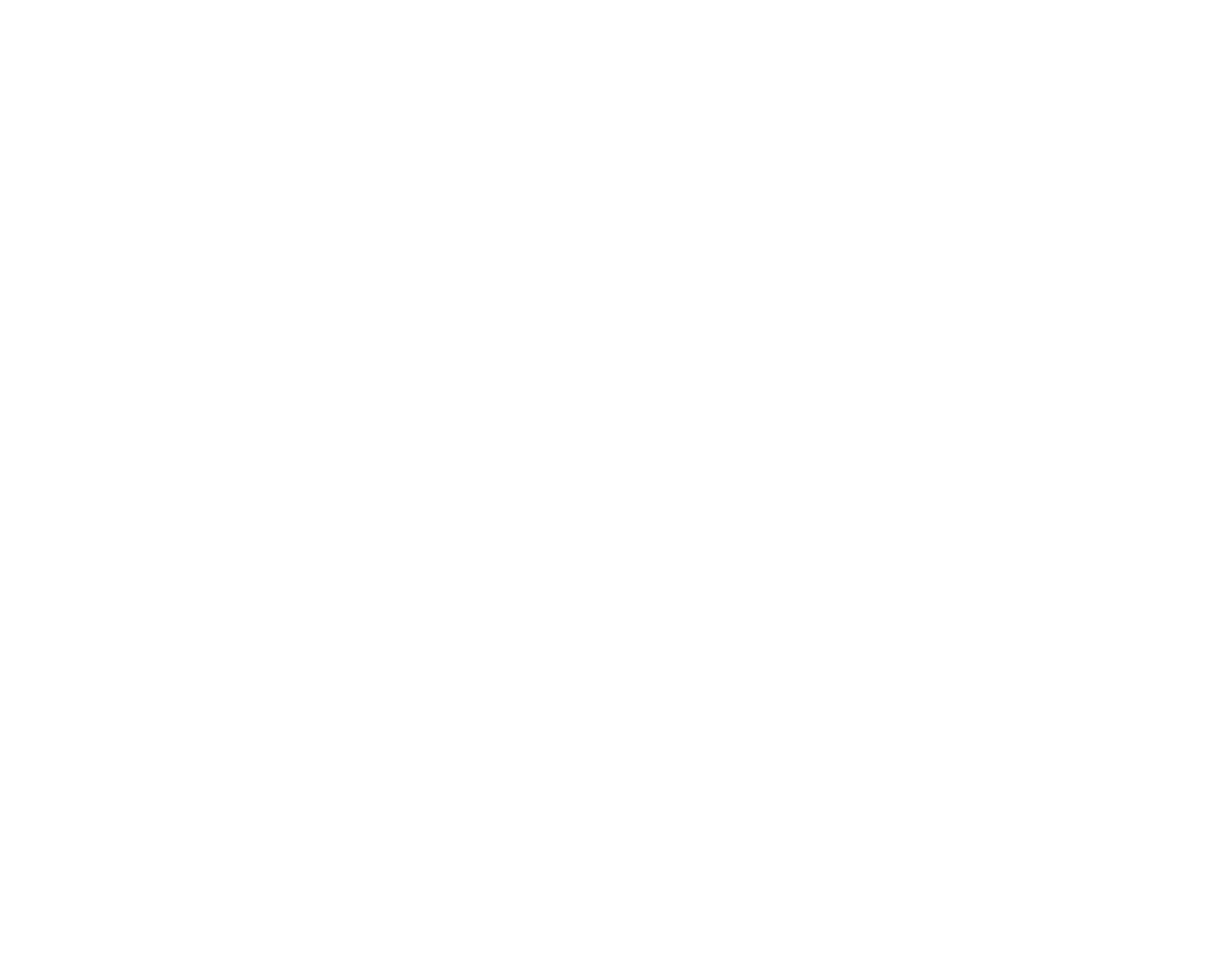
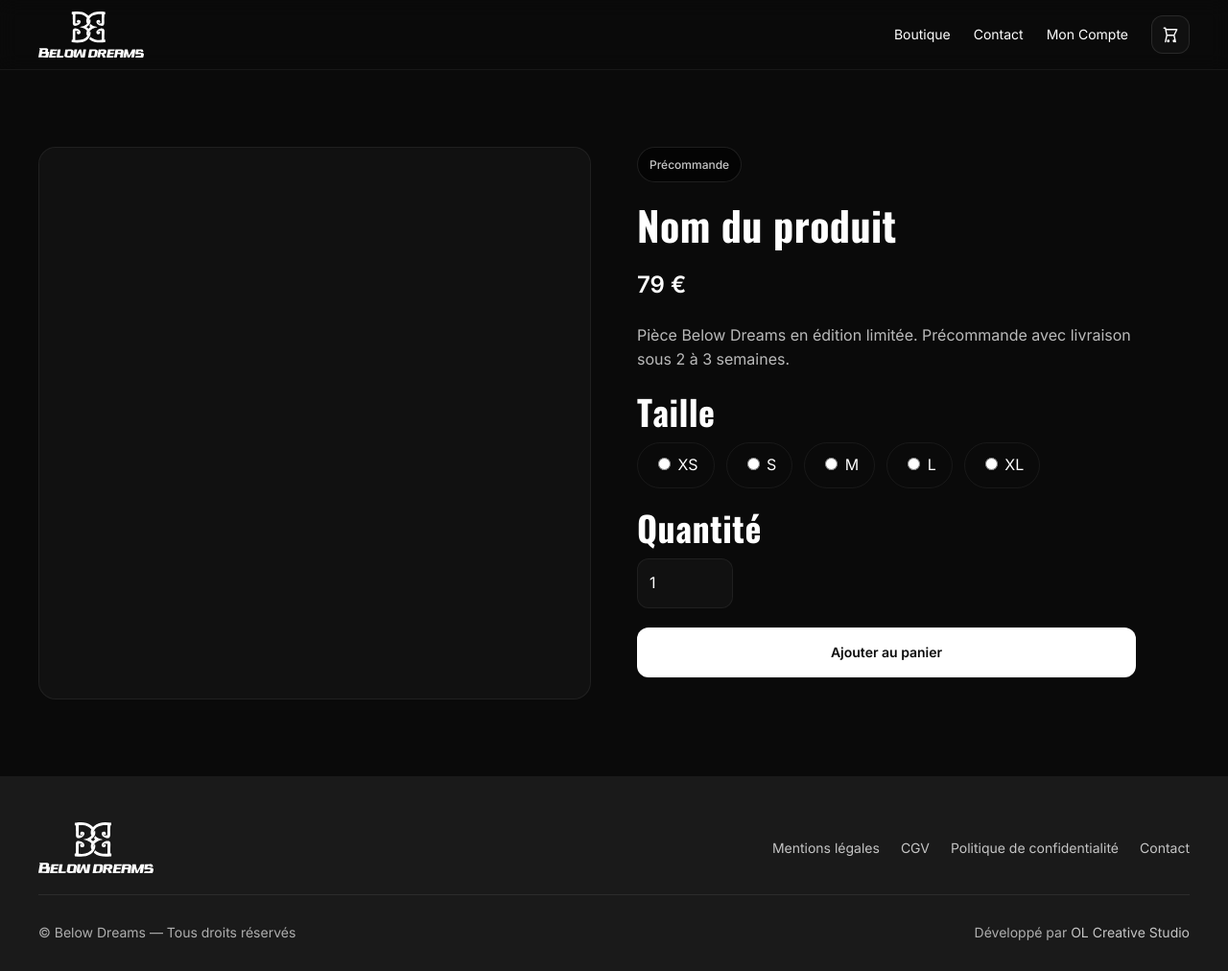
Before and after one commit to OthmaneLvre/below-dreams, a PHP site: page /produit.html in a window 1280 px wide. Before the commit the page is empty. Shown: the whole page at 96% size. Before the commit the page ends 800 px from the top, so only its background shows below. Run offline with PHP 8.4, Linux system fonts and the light colour scheme.

Commit message:
feat(product): create product detail page

```diff
--- a/css/responsive.css
+++ b/css/responsive.css
@@ -235,6 +235,18 @@
       max-width: 100%;
     }
 
+/* ==========================================================
+   PAGE PRODUIT MOBILE
+   ========================================================== */
+
+    .product-detail-inner {
+      grid-template-columns: 1fr;
+    }
+
+    .product-detail-title {
+      font-size: 32px;
+    }
+
   /* ---------- Footer ---------- */
 
   .footer-top {
--- a/css/style.css
+++ b/css/style.css
@@ -960,6 +960,88 @@ small,
 }
 
 /* ==========================================================
+   PAGE PRODUIT
+   ========================================================== */
+
+.product-detail {
+  padding: 80px 0;
+}
+
+.product-detail-inner {
+  display: grid;
+  grid-template-columns: 1fr 1fr;
+  gap: 48px;
+  align-items: start;
+}
+
+.product-detail-media {
+  width: 100%;
+}
+
+.product-detail-img {
+  width: 100%;
+  aspect-ratio: 1 / 1;
+
+  border-radius: 18px;
+  border: 1px solid var(--ui-border-soft);
+
+  background: var(--ui-surface-2);
+}
+
+.product-detail-content {
+  display: flex;
+  flex-direction: column;
+  max-width: 520px;
+  gap: 20px;
+}
+
+.product-detail-title {
+  font-size: 42px;
+}
+
+.product-detail-price {
+  font-size: 24px;
+  font-weight: 600;
+}
+
+.product-detail-text {
+  color: var(--ui-text-muted);
+}
+
+.product-option {
+  display: flex;
+  flex-direction: column;
+  gap: 12px;
+}
+
+.product-sizes {
+  display: flex;
+  flex-wrap: wrap;
+  gap: 12px;
+}
+
+.product-sizes label {
+  padding: 10px 16px;
+  border-radius: 999px;
+  border: 1px solid var(--ui-border-soft);
+  cursor: pointer;
+}
+
+.product-quantity {
+  width: 100px;
+  padding: 12px;
+  border-radius: 12px;
+
+  background: var(--ui-surface-2);
+  color: var(--c-white);
+  border: 1px solid var(--ui-border-soft);
+}
+
+.product-detail-content .badge--preorder {
+  position: static;
+}
+
+/* ==========================================================
    FOOTER
    ========================================================== */
 
--- a/index.html
+++ b/index.html
@@ -42,7 +42,7 @@
 
 
                 <!-- Panier (reste visible) -->
-                <a href="#" class="nav-cart" aria-label="Panier">
+                <a href="panier.html" class="nav-cart" aria-label="Panier">
                     <svg
                         class="icon-cart"
                         width="20"
--- a/produit.html
+++ b/produit.html
@@ -0,0 +1,147 @@
+<!DOCTYPE html>
+<html lang="fr">
+<head>
+
+    <meta charset="UTF-8">
+    <meta name="viewport" content="width=device-width, initial-scale=1.0">
+    <title>Below Dreams | Produit</title>
+    <meta name="description" content="Découvrez le détail d'un produit Below Dreams en édition limitée et précommande.">
+
+    <!-- CSS -->
+    <link rel="stylesheet" href="css/style.css">
+    <link rel="stylesheet" href="css/responsive.css">
+
+</head>
+<body>
+
+    <!-- HEADER : Logo + Nav + Panier -->
+    <header class="site-header">
+        <div class="container header-inner">
+
+            <!-- Logo à gauche -->
+            <a href="index.html" class="brand" aria-label="Below Dreams">
+                <img src="assets/logos/below-dreams-white.svg" alt="Below Dreams" class="brand-logo">
+            </a>
+
+            <nav class="nav" aria-label="Navigation principale">
+
+                <!-- Bouton burger (mobile) -->
+                <button class="nav-toggle" type="button" aria-label="Ouvrir le menu" aria-expanded="false" aria-controls="nav-menu">
+                    <span class="nav-toggle-bar" aria-hidden="true"></span>
+                    <span class="nav-toggle-bar" aria-hidden="true"></span>
+                    <span class="nav-toggle-bar" aria-hidden="true"></span>
+                </button>
+
+                <!-- Menu -->
+                <div class="nav-menu" id="nav-menu">
+                    <a href="boutique.html" class="nav-link">Boutique</a>
+                    <a href="contact.html" class="nav-link">Contact</a>
+                    <a href="compte.html" class="nav-link">Mon Compte</a>
+                </div>
+
+
+                <!-- Panier (reste visible) -->
+                <a href="panier.html" class="nav-cart" aria-label="Panier">
+                    <svg
+                        class="icon-cart"
+                        width="20"
+                        height="20"
+                        viewBox="0 0 24 24"
+                        aria-hidden="true"
+                        xmlns="http://www.w3.org/2000/svg"
+                    >
+                        <path
+                        d="M3 3h2l.4 2M7 13h10l4-8H5.4M7 13L5.4 5M7 13l-2 9m12-9l2 9M9 22a1 1 0 1 0 0-2 1 1 0 0 0 0 2zm8 0a1 1 0 1 0 0-2 1 1 0 0 0 0 2z"
+                        fill="none"
+                        stroke="currentColor"
+                        stroke-width="1.8"
+                        stroke-linecap="round"
+                        stroke-linejoin="round"
+                        />
+                    </svg>
+                </a>
+            </nav>
+        </div>
+
+    </header>
+
+    <main>
+        <section class="product-detail">
+            <div class="container product-detail-inner">
+
+                <div class="product-detail-media">
+                    <div class="product-detail-img"></div>
+                </div>
+
+                <div class="product-detail-content">
+                    <span class="badge badge--preorder">Précommande</span>
+
+                    <h1 class="product-detail-title">Nom du produit</h1>
+                    <p class="product-detail-price">79 €</p>
+
+                    <p class="product-detail-text">
+                        Pièce Below Dreams en édition limitée. Précommande avec livraison sous 2 à 3 semaines.
+                    </p>
+
+                    <div class="product-option">
+                        <h2>Taille</h2>
+                        <div class="product-sizes">
+                            <label><input type="radio" name="size" value="XS"> XS</label>
+                            <label><input type="radio" name="size" value="S"> S</label>
+                            <label><input type="radio" name="size" value="M"> M</label>
+                            <label><input type="radio" name="size" value="L"> L</label>
+                            <label><input type="radio" name="size" value="XL"> XL</label>
+                        </div>
+                    </div>
+
+                    <div class="product-option">
+                        <h2>Quantité</h2>
+                        <input class="product-quantity" type="number" value="1" min="1">
+                    </div>
+
+                    <button class="btn-primary add-to-cart" type="button">
+                        Ajouter au panier
+                    </button>
+                </div>
+
+            </div>
+        </section>
+    </main>
+
+        <!-- ================= FOOTER ================= -->
+    <footer class="site-footer">
+        <div class="container footer-inner">
+
+            <!-- Ligne haute -->
+            <div class="footer-top">
+                <img src="assets/logos/below-dreams-white.svg"
+                    alt="Below Dreams"
+                    class="footer-logo"
+                >
+
+                <nav class="footer-nav" aria-label="Liens légaux">
+                    <a href="docs/mentions-legales.html">Mentions légales</a>
+                    <a href="docs/cgv.html">CGV</a>
+                    <a href="docs/politique-confidentialite.html">Politique de confidentialité</a>
+                    <a href="contact.html">Contact</a>
+                </nav>
+            </div>
+
+            <!-- Ligne basse -->
+            <div class="footer-bottom">
+                <p>© Below Dreams — Tous droits réservés</p>
+                <p>
+                    Développé par
+                    <a href="https://olcreativestudio.fr" target="_blank" rel="noopener noreferrer">
+                        OL Creative Studio
+                    </a>
+                </p>
+            </div>
+
+        </div>
+    </footer>
+
+    <script src="js/main.js" defer></script>
+    <script src="js/cart.js" defer></script>
+</body>
+</html>
```
